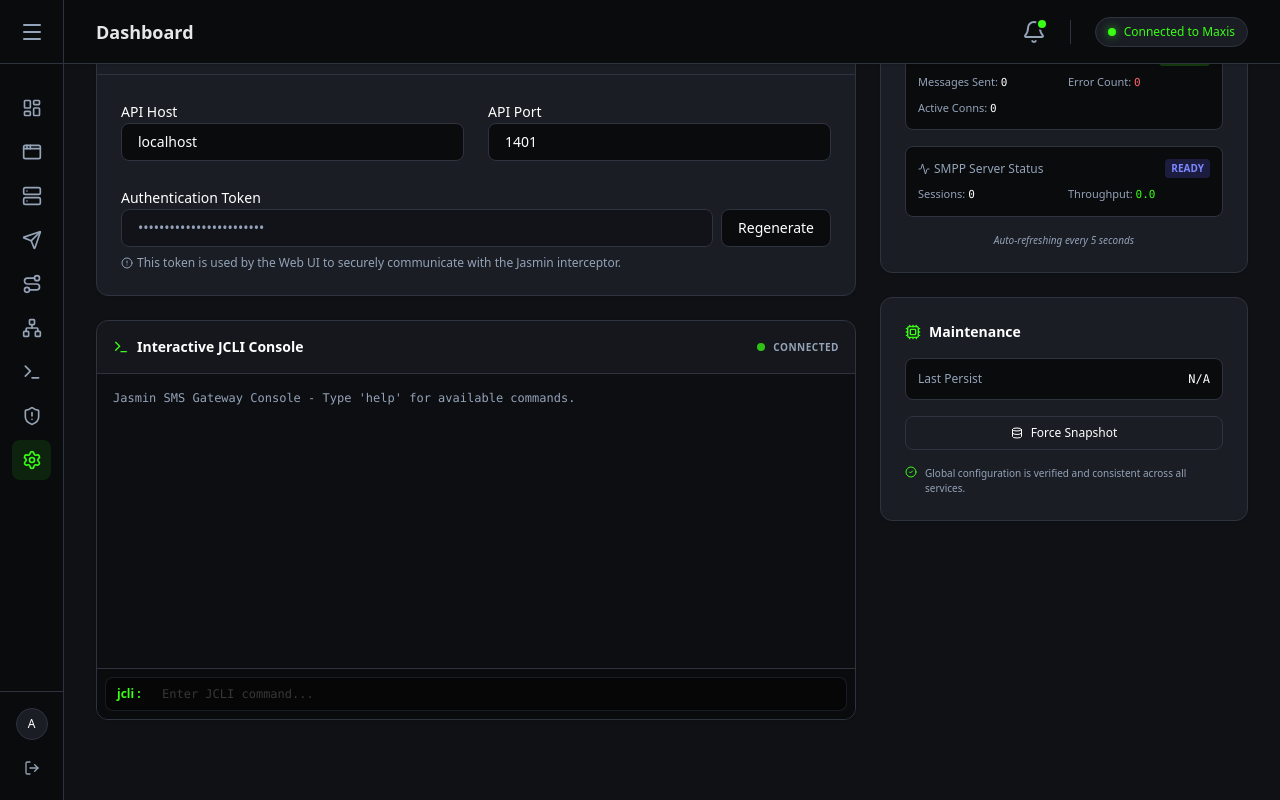
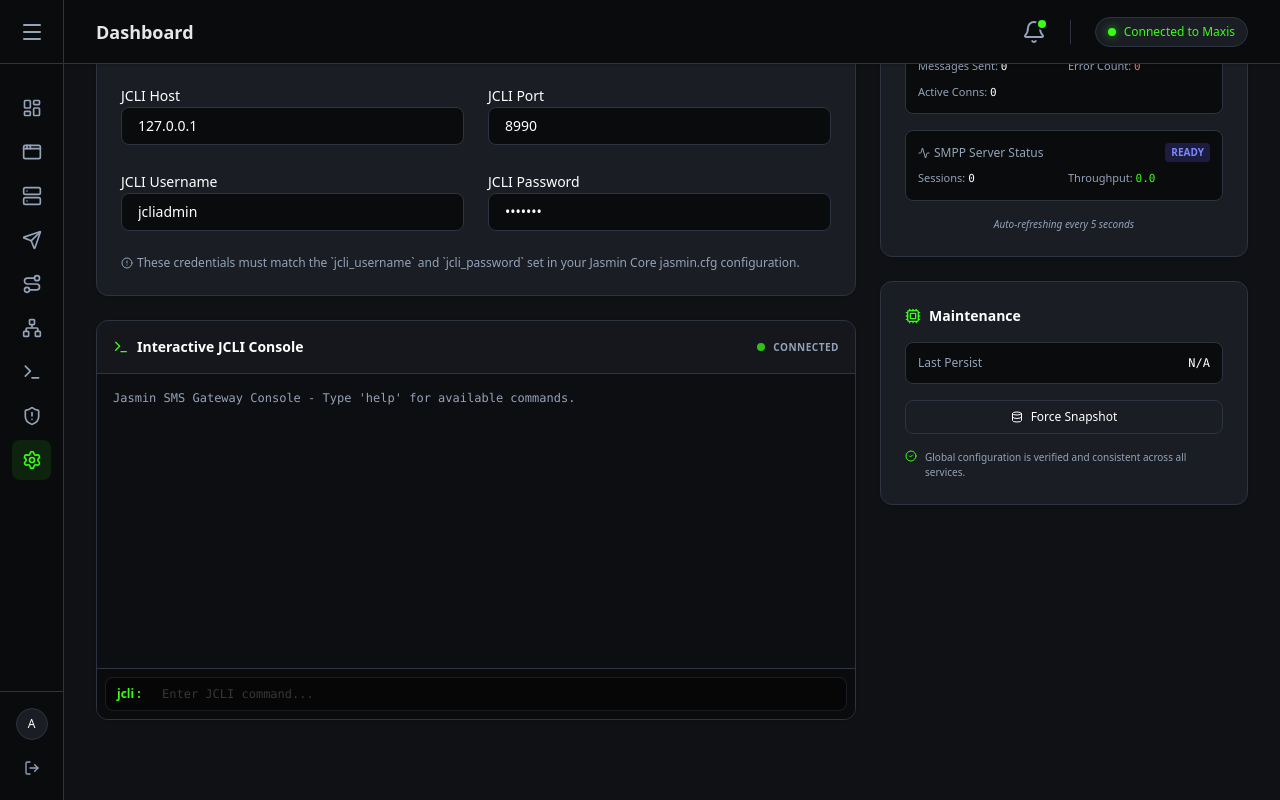
Before and after one commit to rakzzmzz-sudo/smsgateway, a Next.js app: page /settings in a window 1280 px wide. Built offline with nearby package versions, Linux system fonts and the light colour scheme.

Commit message:
feat: rewire Interactive Console and settings UI to execute true JCLI socket commands

```diff
--- a/src/app/api/system/jcli/route.ts
+++ b/src/app/api/system/jcli/route.ts
@@ -1,12 +1,20 @@
 import { NextResponse } from 'next/server';
+import { jcli } from '@/lib/jcli';
+
+export const dynamic = 'force-dynamic';
 
 export async function POST(req: Request) {
   try {
     const { command } = await req.json();
-    return NextResponse.json({
-      output: `Mock response for JCLI command: ${command}\nSuccessfully disconnected from Vercel Serverless environment.`,
-      status: 'success'
-    });
+
+    if (!command) {
+      return NextResponse.json({ error: 'Command is required' }, { status: 400 });
+    }
+
+    // Execute the raw string directly against the Hostinger Telnet socket
+    const output = await jcli.execute(command);
+
+    return NextResponse.json({ result: output });
   } catch (error: unknown) {
     const message = error instanceof Error ? error.message : String(error);
     return NextResponse.json({ error: message }, { status: 500 });
--- a/src/app/settings/page.tsx
+++ b/src/app/settings/page.tsx
@@ -200,51 +200,57 @@
             <div className="p-6 border-b border-maxis-border">
               <h3 className="text-lg font-semibold text-white flex items-center gap-2">
                 <Settings className="h-5 w-5 text-maxis-green" />
-                API Connection
+                Telnet (JCLI) Connection
               </h3>
               <p className="text-sm text-maxis-muted mt-1">
-                Details for connecting to the Jasmin HTTP API Server.
+                Details for securely connecting to the Jasmin CLI Server via TCP Socket.
               </p>
             </div>
 
             <div className="p-6 space-y-6">
               <div className="grid grid-cols-1 md:grid-cols-2 gap-6">
                 <div className="space-y-2">
-                  <label className="text-sm font-medium text-white">API Host</label>
+                  <label className="text-sm font-medium text-white">JCLI Host</label>
                   <input
                     type="text"
-                    defaultValue="localhost"
+                    defaultValue="127.0.0.1"
                     className="w-full px-4 py-2 bg-maxis-darker border border-maxis-border rounded-lg text-sm text-white focus:outline-none focus:border-maxis-green/50 transition-all"
                   />
                 </div>
                 <div className="space-y-2">
-                  <label className="text-sm font-medium text-white">API Port</label>
+                  <label className="text-sm font-medium text-white">JCLI Port</label>
                   <input
                     type="number"
-                    defaultValue={1401}
+                    defaultValue={8990}
                     className="w-full px-4 py-2 bg-maxis-darker border border-maxis-border rounded-lg text-sm text-white focus:outline-none focus:border-maxis-green/50 transition-all"
                   />
                 </div>
               </div>
 
-              <div className="space-y-2">
-                <label className="text-sm font-medium text-white">Authentication Token</label>
-                <div className="flex items-center gap-2">
+              <div className="grid grid-cols-1 md:grid-cols-2 gap-6">
+                <div className="space-y-2">
+                  <label className="text-sm font-medium text-white">JCLI Username</label>
                   <input
-                    type="password"
-                    defaultValue="************************"
-                    readOnly
-                    className="w-full px-4 py-2 bg-maxis-darker/50 border border-maxis-border rounded-lg text-sm text-maxis-muted cursor-not-allowed"
+                    type="text"
+                    defaultValue="jcliadmin"
+                    className="w-full px-4 py-2 bg-maxis-darker border border-maxis-border rounded-lg text-sm text-white focus:outline-none focus:border-maxis-green/50 transition-all"
                   />
-                  <button className="px-4 py-2 bg-maxis-darker border border-maxis-border rounded-lg text-sm font-medium text-white hover:bg-maxis-surface-hover transition-colors whitespace-nowrap">
-                    Regenerate
-                  </button>
                 </div>
-                <p className="text-xs text-maxis-muted flex items-center gap-1 mt-2">
+                <div className="space-y-2">
+                  <label className="text-sm font-medium text-white">JCLI Password</label>
+                  <div className="flex items-center gap-2">
+                    <input
+                      type="password"
+                      defaultValue="jclipwd"
+                      className="w-full px-4 py-2 bg-maxis-darker border border-maxis-border rounded-lg text-sm text-white focus:outline-none focus:border-maxis-green/50 transition-all"
+                    />
+                  </div>
+                </div>
+              </div>
+              <p className="text-xs text-maxis-muted flex items-center gap-1 mt-2">
                   <AlertCircle className="h-3 w-3" />
-                  This token is used by the Web UI to securely communicate with the Jasmin interceptor.
-                </p>
-              </div>
+                  These credentials must match the `jcli_username` and `jcli_password` set in your Jasmin Core jasmin.cfg configuration.
+              </p>
             </div>
           </div>
 
```
